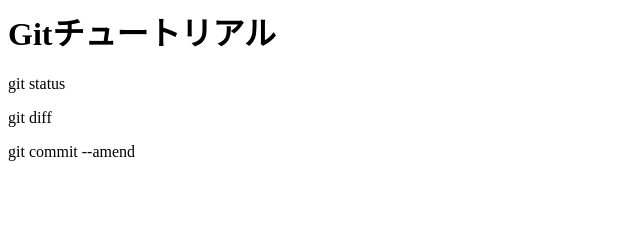
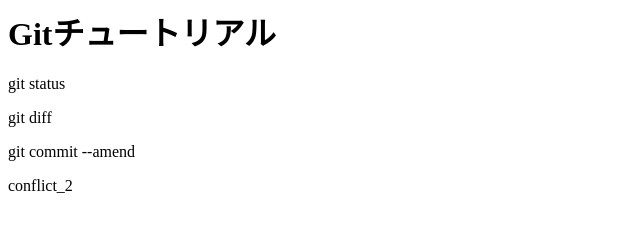
Before and after one commit to zeronin7/git_tutorial, a plain HTML site: page index.html in a window 1280 px wide. Shown: the full height of the page, 0-640 px from the left. Drawn offline with Linux system fonts and the light colour scheme.

Commit message:
conflict_2を追記

```diff
--- a/index.html
+++ b/index.html
@@ -2,3 +2,4 @@
 <p>git status</p>
 <p>git diff</p>
 <p>git commit --amend</p>
+<p>conflict_2</p>
```
